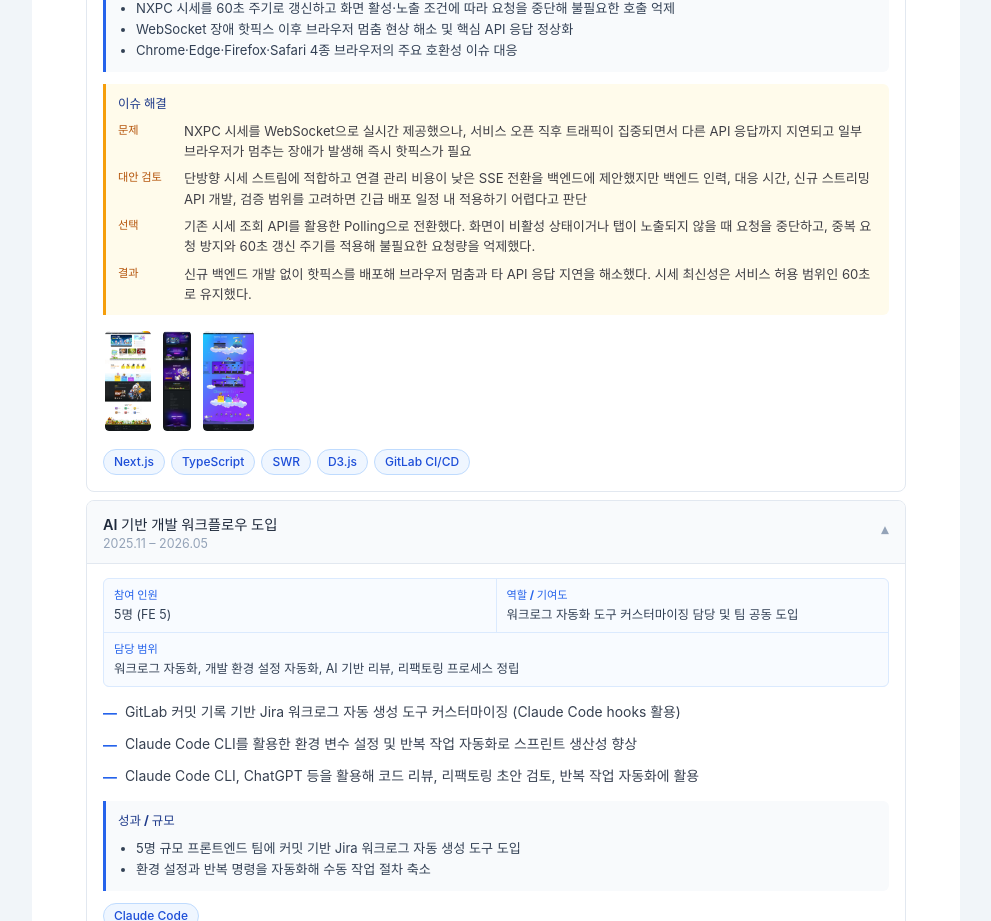
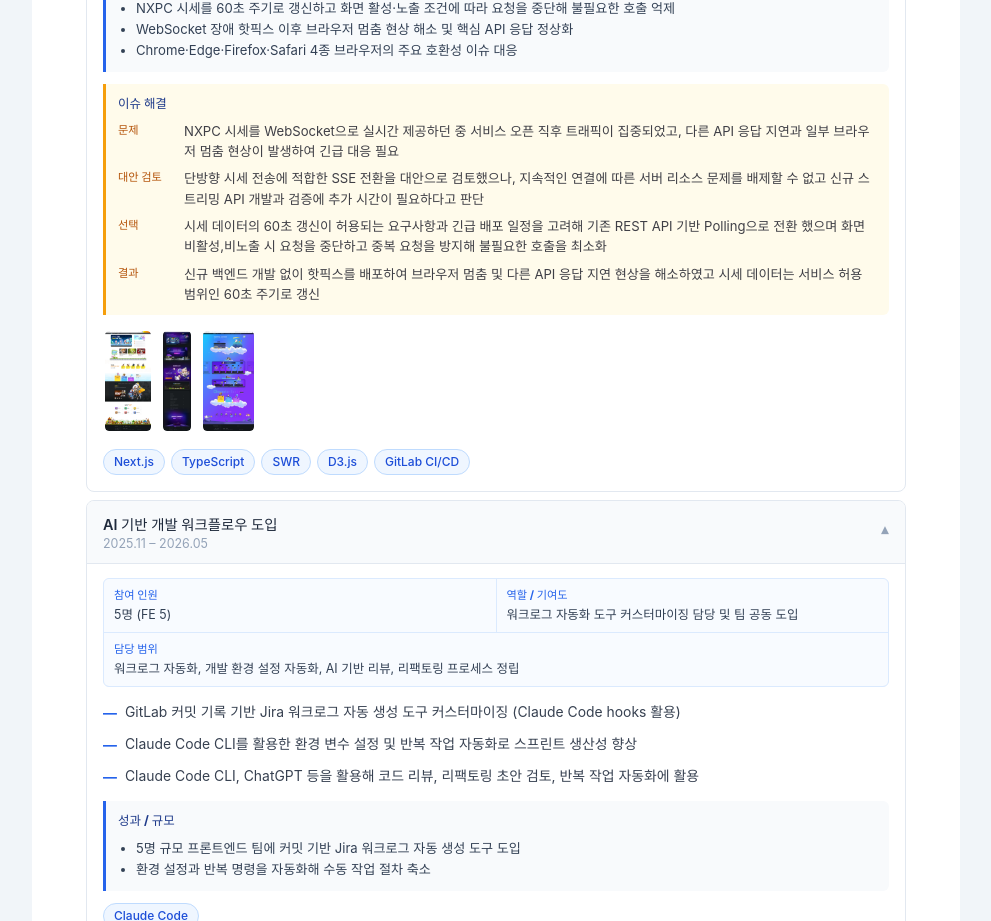
Before and after one commit to 33upsiege/33upsiege.github.io, a React (Vite) app: page / in a window 1280 px wide. Shown: the part 2000-2921 px from the top of the page, without its empty margins (144-1135 px from the left). Built offline with nearby package versions, Linux system fonts and the light colour scheme; a web font is replaced by a local one.

Commit message:
update: resume.ts

```diff
--- a/src/data/resume.ts
+++ b/src/data/resume.ts
@@ -105,10 +105,10 @@ export const experiences: Experience[] = [
           'Chrome·Edge·Firefox·Safari 4종 브라우저의 주요 호환성 이슈 대응'
         ],
         troubleshooting: {
-          problem: 'NXPC 시세를 WebSocket으로 실시간 제공했으나, 서비스 오픈 직후 트래픽이 집중되면서 다른 API 응답까지 지연되고 일부 브라우저가 멈추는 장애가 발생해 즉시 핫픽스가 필요',
-          alternatives: '단방향 시세 스트림에 적합하고 연결 관리 비용이 낮은 SSE 전환을 백엔드에 제안했지만 백엔드 인력, 대응 시간, 신규 스트리밍 API 개발, 검증 범위를 고려하면 긴급 배포 일정 내 적용하기 어렵다고 판단',
-          decision: '기존 시세 조회 API를 활용한 Polling으로 전환했다. 화면이 비활성 상태이거나 탭이 노출되지 않을 때 요청을 중단하고, 중복 요청 방지와 60초 갱신 주기를 적용해 불필요한 요청량을 억제했다.',
-          result: '신규 백엔드 개발 없이 핫픽스를 배포해 브라우저 멈춤과 타 API 응답 지연을 해소했다. 시세 최신성은 서비스 허용 범위인 60초로 유지했다.'
+          problem: 'NXPC 시세를 WebSocket으로 실시간 제공하던 중 서비스 오픈 직후 트래픽이 집중되었고, 다른 API 응답 지연과 일부 브라우저 멈춤 현상이 발생하여 긴급 대응 필요',
+          alternatives: '단방향 시세 전송에 적합한 SSE 전환을 대안으로 검토했으나, 지속적인 연결에 따른 서버 리소스 문제를 배제할 수 없고 신규 스트리밍 API 개발과 검증에 추가 시간이 필요하다고 판단',
+          decision: '시세 데이터의 60초 갱신이 허용되는 요구사항과 긴급 배포 일정을 고려해 기존 REST API 기반 Polling으로 전환 했으며 화면 비활성,비노출 시 요청을 중단하고 중복 요청을 방지해 불필요한 호출을 최소화',
+          result: '신규 백엔드 개발 없이 핫픽스를 배포하여 브라우저 멈춤 및 다른 API 응답 지연 현상을 해소하였고 시세 데이터는 서비스 허용 범위인 60초 주기로 갱신'
         },
         tags: ['Next.js', 'TypeScript', 'SWR', 'D3.js', 'GitLab CI/CD'],
         images: [
```
